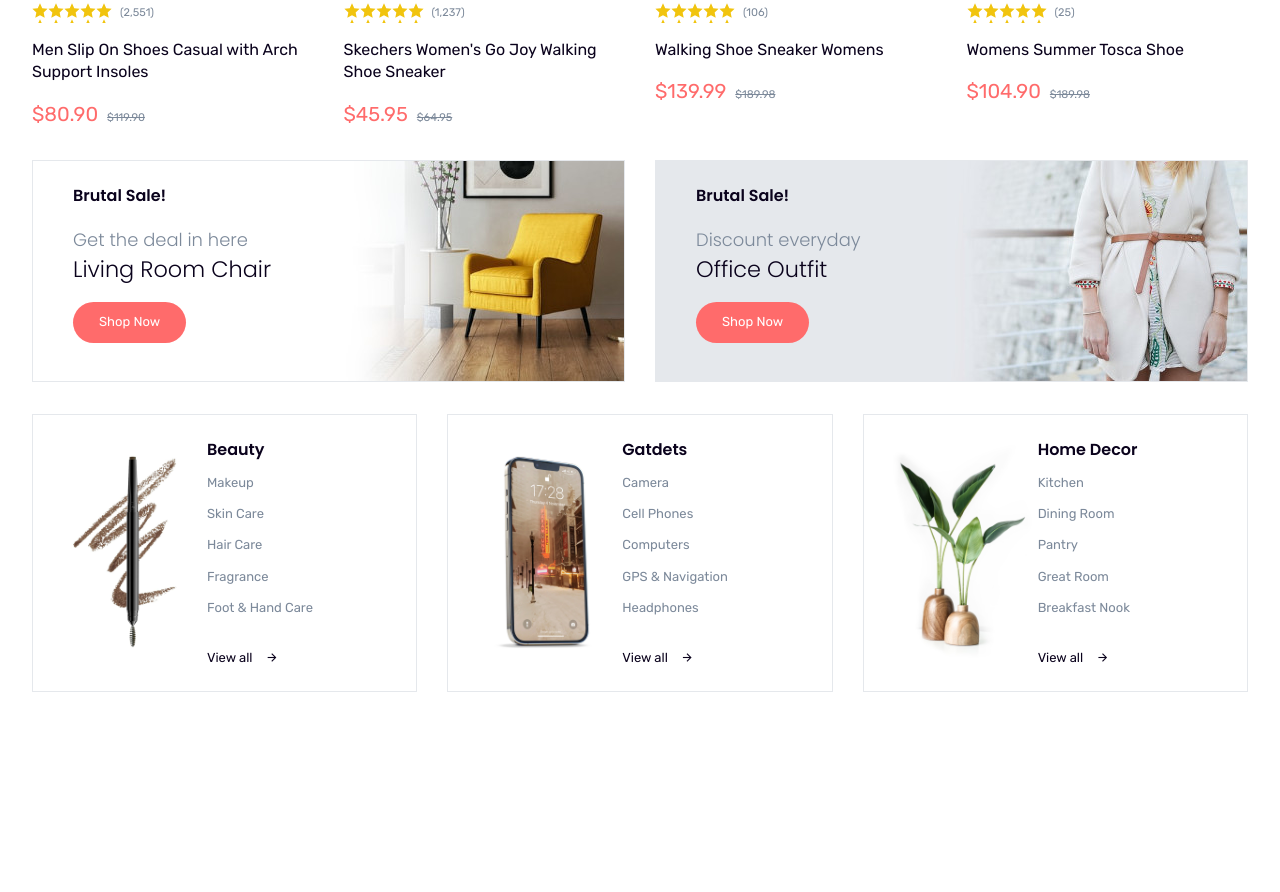
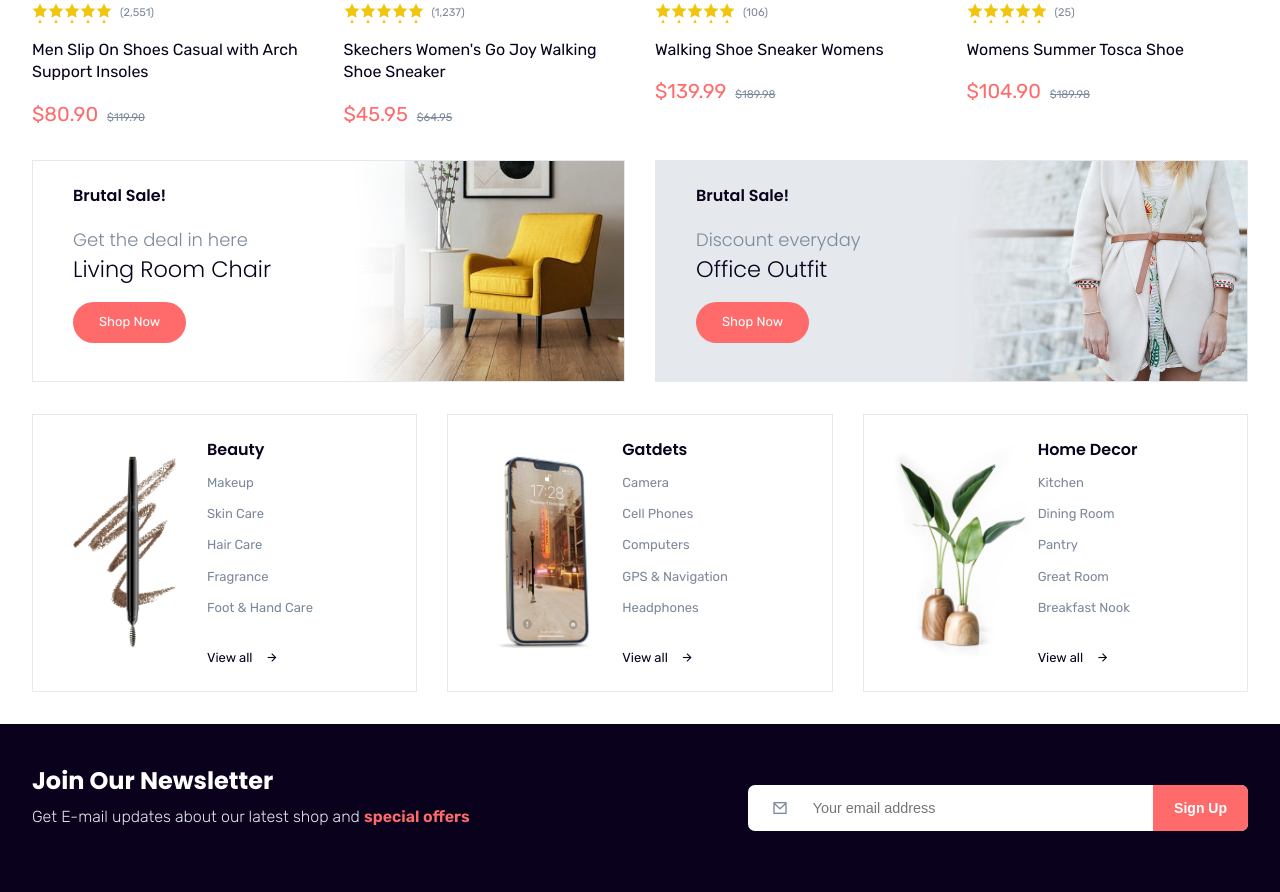
Before and after one commit to vanthang24803/ecommerce-shop, a plain HTML site: page index.html in a window 1280 px wide. Shown: the part 2810-3702 px from the top of the page. Before the commit the page ends 3534 px from the top, so only its background shows below. Drawn offline with nearby package versions, Linux system fonts and the light colour scheme.

Commit message:
footer newletter

```diff
--- a/index.html
+++ b/index.html
@@ -27,6 +27,7 @@
         </aside>
 
         <!-- HEADER -->
+
         <header>
             <div class="header-top mobile-hide">
                 <div class="container">
@@ -403,7 +404,9 @@
         </header>
 
         <!-- MAIN -->
+
         <main>
+
             <!-- SLIDER -->
             <div class="slider">
                 <div class="container">
@@ -1190,7 +1193,8 @@
                                                 <li><a href="#">Foot & Hand Care</a></li>
                                             </ul>
                                             <div class="second-links">
-                                                <a href="#" class="view-all">View all<i class="ri-arrow-right-line"></i></a>
+                                                <a href="#" class="view-all">View all<i
+                                                        class="ri-arrow-right-line"></i></a>
                                             </div>
                                         </div>
                                     </div>
@@ -1212,7 +1216,8 @@
                                                 <li><a href="#">Headphones</a></li>
                                             </ul>
                                             <div class="second-links">
-                                                <a href="#" class="view-all">View all<i class="ri-arrow-right-line"></i></a>
+                                                <a href="#" class="view-all">View all<i
+                                                        class="ri-arrow-right-line"></i></a>
                                             </div>
                                         </div>
                                     </div>
@@ -1235,7 +1240,8 @@
                                                 <li><a href="#">Breakfast Nook</a></li>
                                             </ul>
                                             <div class="second-links">
-                                                <a href="#" class="view-all">View all<i class="ri-arrow-right-line"></i></a>
+                                                <a href="#" class="view-all">View all<i
+                                                        class="ri-arrow-right-line"></i></a>
                                             </div>
 
                                         </div>
@@ -1246,9 +1252,31 @@
                     </div>
                 </div>
             </div>
+
         </main>
+
         <!-- FOOTER -->
+
         <footer>
+
+            <!-- NEWLETTERS -->
+            <div class="newsletter">
+                <div class="container">
+                    <div class="wrapper">
+                        <div class="box">
+                            <div class="content">
+                                <h3>Join Our Newsletter</h3>
+                                <p>Get E-mail updates about our latest shop and <strong>special offers</strong></p>
+                            </div>
+                            <form action="" class="search">
+                                <span class="icon-large"><i class="ri-mail-line"></i></span>
+                                <input type="mail" placeholder="Your email address" required>
+                                <button type="submit">Sign Up</button>
+                            </form>
+                        </div>
+                    </div>
+                </div>
+            </div>
 
         </footer>
     </div>
--- a/style.css
+++ b/style.css
@@ -971,11 +971,9 @@ form.search button:hover {
 	padding: 0 1em 1em;
 	border-radius: 7px;
 	z-index: 1;
-	background: linear-gradient(
-		0deg,
-		var(--light-bg-color) 0%,
-		var(--white-color) 70%
-	);
+	background: linear-gradient(0deg,
+			var(--light-bg-color) 0%,
+			var(--white-color) 70%);
 	opacity: 0;
 	visibility: hidden;
 	will-change: opacity;
@@ -995,7 +993,7 @@ form.search button:hover {
 	margin-top: 145px;
 }
 
-.products.main .item:hover .content > *:not(.footer) {
+.products.main .item:hover .content>*:not(.footer) {
 	z-index: 3;
 }
 
@@ -1067,6 +1065,30 @@ form.search button:hover {
 
 /* FOOTER */
 
+.newsletter {
+	padding: 2.5em 0;
+	background-color: var(--dark-color);
+	color: var(--white-color);
+}
+
+.newsletter h3 {
+	font-size: 1.5em;
+}
+
+.newsletter p {
+	font-weight: var(--fw3);
+	color: var(--border-color);
+	margin: 0.5em 0 1.5em;
+}
+
+.newsletter p strong {
+	color: var(--primary-color);
+}
+
+.newsletter form {
+	max-width: 500px;
+	width: var(--percent100);
+}
 
 /* RESPONSIVE */
 
@@ -1346,5 +1368,9 @@ form.search button:hover {
 
 	/* FOOTER */
 
-
+	.newsletter .box {
+		display: flex;
+		justify-content: space-between;
+		align-items: center;
+	}
 }
```
